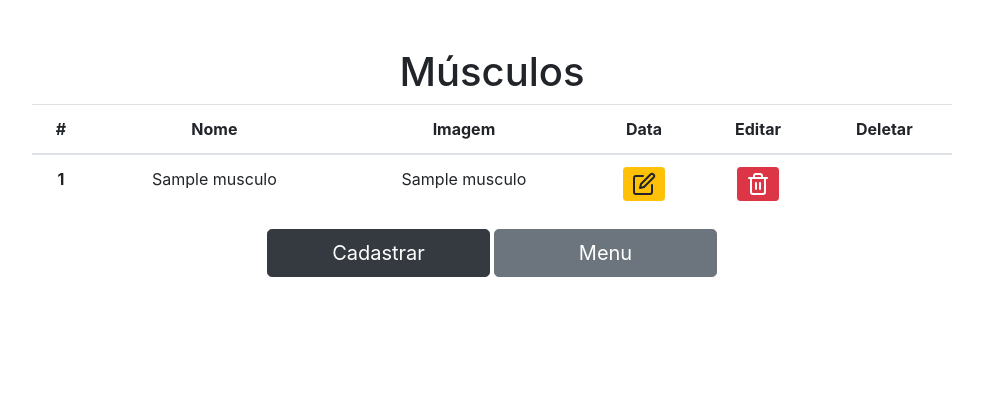
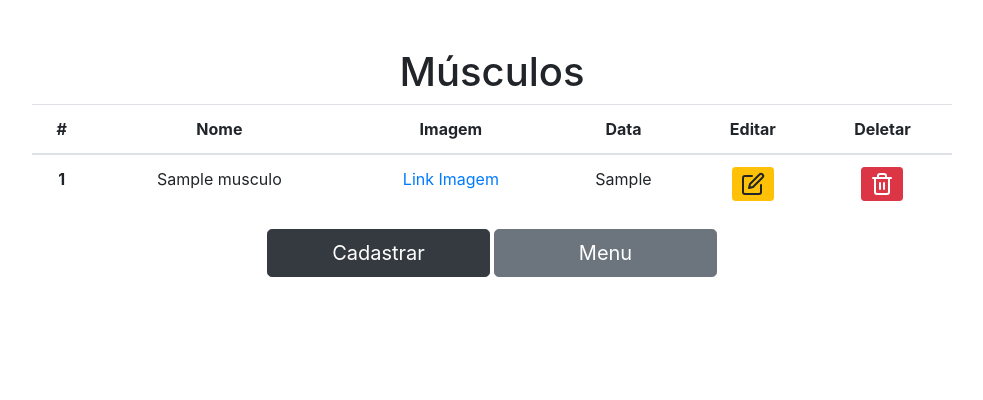
Before and after one commit to matheusilveiraw/thegym, a PHP site: page /musculos/musculos_lista.php in a window 1280 px wide. Shown: the part 56-456 px from the top of the page, without its empty margins (148-1131 px from the left). Run offline with PHP 8.4, Linux system fonts and the light colour scheme; tables that the repository leaves empty or names only in its code hold one stand-in row (values such as "Sample post"); some libraries are stand-ins or nearby versions.

Commit message:
listando musculos

```diff
--- a/musculos/musculos_lista.php
+++ b/musculos/musculos_lista.php
@@ -62,7 +62,8 @@
                             <tr>
                                 <th scope="row"><?php echo $dados['id']; ?></th>
                                 <td><?php echo $dados['nome']; ?></td>
-                                <td><?php echo $dados['sobrenome']; ?></td>
+                                <td><a href="<?php echo $dados['img']; ?>">Link Imagem</a></td>
+                                <td><?php echo $dados['data']; ?></td>
                                 <td>
                                     <a class="btn btn-warning btn-sm" href="editar_musculo.php?id=<?php echo $dados['id'] ?>.php" role="button"><i data-feather="edit"></i></a>
                                 </td>
```
